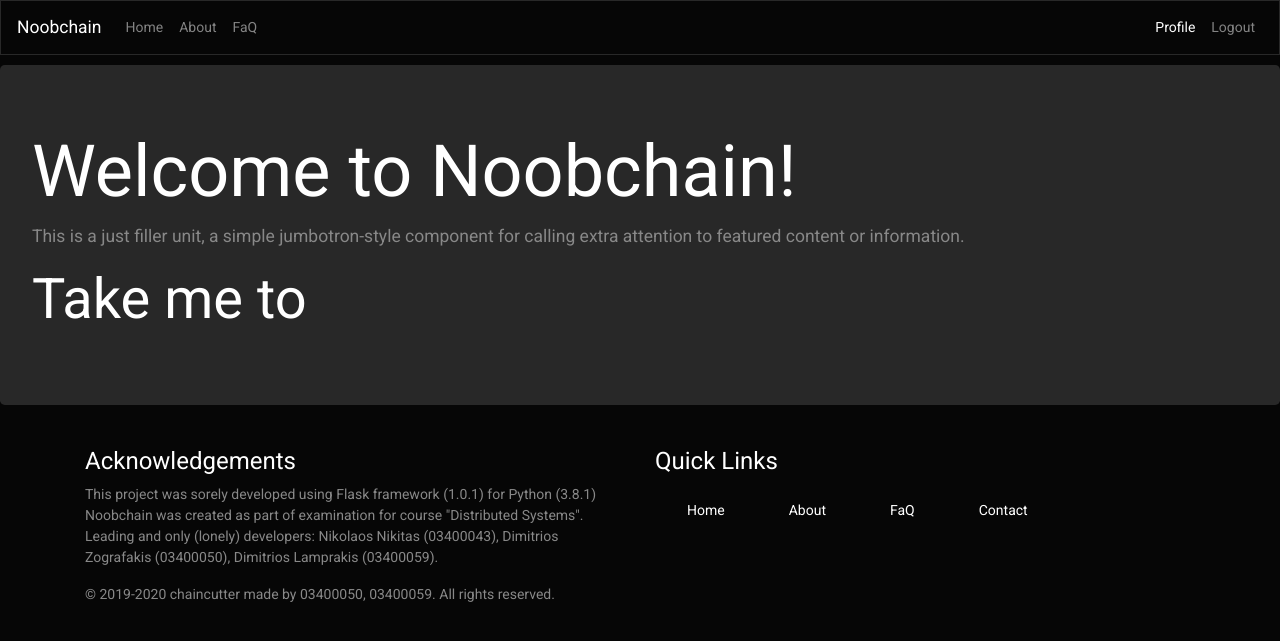
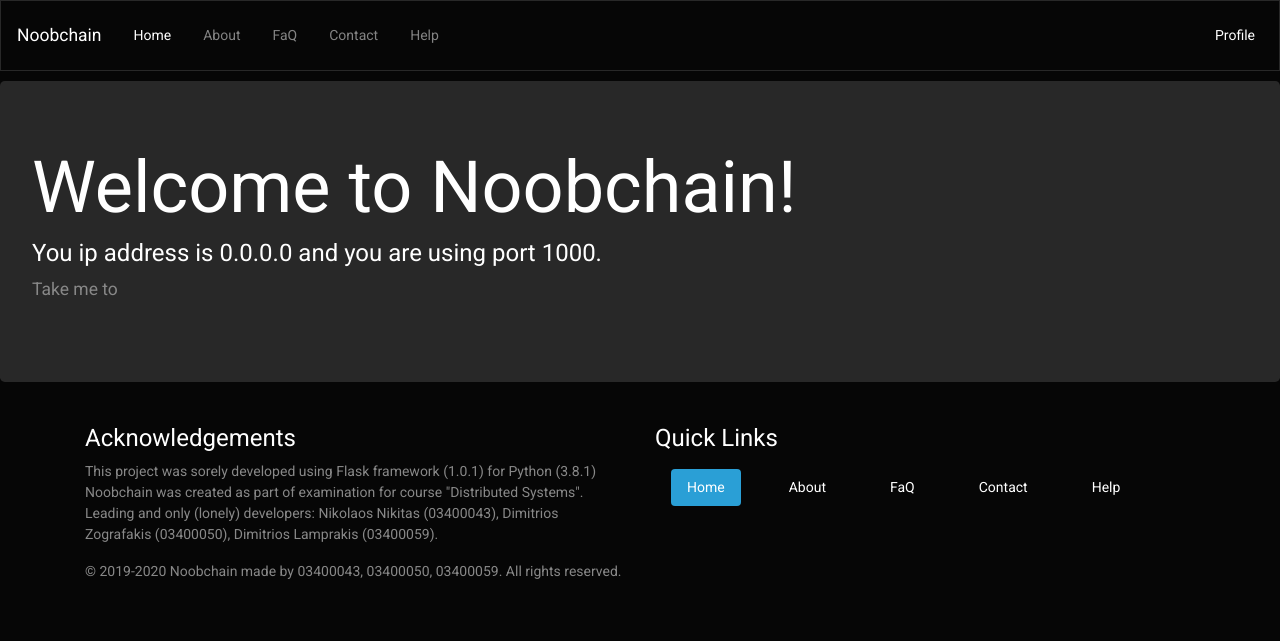
Before and after one commit to nikoshet/noobchain, a Flask app: page / in a window 1280 px wide. Shown: the top 641 px of the page. Run offline with Flask 2, Linux system fonts and the light colour scheme; some libraries are stand-ins or nearby versions.

Commit message:
Removed breadcrumbs, added profile page

```diff
--- a/noobchain/breadcumb.py
+++ /dev/null
@@ -1,37 +0,0 @@
-# https://stackoverflow.com/questions/13444666/implementing-breadcrumbs-in-python-using-flask
-# Breadcrumb to save user's visited locations
-import functools
-import collections
-
-import flask
-
-BreadCrumb = collections.namedtuple('BreadCrumb', ['path', 'title'])
-
-
-def breadcrumb(view_title):
-    def decorator(f):
-        @functools.wraps(f)
-        def decorated_function(*args, **kwargs):
-            # Put title into flask.g so views have access and
-            # don't need to repeat it
-            flask.g.title = view_title
-            # Also put previous breadcrumbs there, ready for view to use
-            session_crumbs = flask.session.setdefault('crumbs', [])
-            flask.g.breadcrumbs = []
-            for path, title in session_crumbs:
-                flask.g.breadcrumbs.append(BreadCrumb(path, title))
-
-            # Call the view
-            rv = f(*args, **kwargs)
-
-            # Now add the request path and title for that view
-            # to the list of crumbs we store in the session.
-            flask.session.modified = True
-            session_crumbs.append((flask.request.path, view_title))
-            # Only keep most recent crumbs (number should be configurable)
-            if len(session_crumbs) > 3:
-                session_crumbs.pop(0)
-
-            return rv
-        return decorated_function
-    return decorator
--- a/noobchain/main.py
+++ b/noobchain/main.py
@@ -1,17 +1,13 @@
 # Import libraries
-from flask import Flask, jsonify, render_template
+from flask import Flask, jsonify, render_template, make_response, session
 from noobchain.Node import Node
-from noobchain.breadcumb import breadcrumb
 from argparse import ArgumentParser
 from threading import Thread
 import time
 import os
 
-# Windows
-# os.system('set FLASK_APP=main.py')
-
 app = Flask(__name__, static_folder='static')
-app.secret_key = "super secret key"
+app.secret_key = 'nikita tsikita'
 
 #HOST = '127.0.0.1'
 #PORT = 4000
@@ -22,21 +18,51 @@ app.secret_key = "super secret key"
 
 # Home page
 @app.route('/')
-@breadcrumb('home')
 def home():
+
+    # Store host ip and port
+    session['HOST'] = HOST
+    session['PORT'] = PORT
+
+    # Keep track of current page
+    session['viewing'] = 'home'
+
     return render_template('home.html')
 
 
 # Help
 @app.route('/help', methods=['GET'])
 def help():
-    return render_template("help.html")
+    session['viewing'] = 'help'
+    return render_template('help.html')
 
 
 # About
 @app.route('/about', methods=['GET'])
 def about():
+    session['viewing'] = 'about'
     return render_template("about.html")
+
+
+# Contact
+@app.route('/contact', methods=['GET'])
+def contact():
+    session['viewing'] = 'contact'
+    return render_template("contact.html")
+
+
+# Frequently Asked Questions
+@app.route('/faq', methods=['GET'])
+def faq():
+    session['viewing'] = 'faq'
+    return render_template("faq.html")
+
+
+# User's Profile
+@app.route('/profile', methods=['GET'])
+def profile():
+    session['viewing'] = 'profile'
+    return render_template("profile.html")
 
 
 # View last transactions in the blockchain
@@ -81,7 +107,13 @@ ip_of_bootstrap = args.ip_of_bootstrap
 port_of_bootstrap = args.port_of_bootstrap
 no_of_nodes = args.nodes
 
-print('Inputs:', HOST, PORT, boot, ip_of_bootstrap, port_of_bootstrap)
+# Save HOST, PORT as cookies
+# res = make_response('Setting up Cookies')
+# res.set_cookie('host', HOST)
+# res.set_cookie('port', PORT)
+
+
+print(f'Inputs: {HOST}, {PORT}, {boot}, {ip_of_bootstrap}, {port_of_bootstrap}')
 # Start node
 t_node = Thread(target=start_new_node, args=(HOST, PORT, boot, ip_of_bootstrap, port_of_bootstrap, no_of_nodes))
 t_node.start()
--- a/noobchain/templates/about.html
+++ b/noobchain/templates/about.html
@@ -1,7 +1,6 @@
 {% extends 'layout/base.html' %}
 
 {% block content %}
-{% load static %}
 
 
 {% endblock %}
--- a/noobchain/templates/help.html
+++ b/noobchain/templates/help.html
@@ -0,0 +1,6 @@
+{% extends 'layout/base.html' %}
+
+{% block content %}
+
+
+{% endblock %}
--- a/noobchain/templates/home.html
+++ b/noobchain/templates/home.html
@@ -3,10 +3,9 @@
 {% block content %}
 <div class="jumbotron">
     <h1 class="display-3">Welcome to Noobchain!</h1>
-    <p class="lead">This is a just filler unit, a simple jumbotron-style component for calling extra attention to
-        featured content or information.</p>
+    <h5 class="display-5">You ip address is {{ session['HOST'] }} and you are using port {{ session['PORT'] }}.</h5>
 
-    <h4 class="display-4">Take me to</h4>
+    <p class="lead">Take me to</h5>
     <div class="row">
 
     </div>
--- a/noobchain/templates/layout/footer.html
+++ b/noobchain/templates/layout/footer.html
@@ -1,7 +1,7 @@
 <footer class="page-footer">
     <div class="container">
         <div class="row">
-            <div class="col 6">
+            <div class="col-6">
                 <h5 class="white-text">Acknowledgements</h5>
                 <p class="grey-text text-lighten-4">This project was sorely developed using Flask framework (1.0.1) for
                     Python (3.8.1)
@@ -9,49 +9,36 @@
                     Leading and only (lonely) developers: Nikolaos Nikitas (03400043), Dimitrios Zografakis (03400050), Dimitrios Lamprakis
                     (03400059).</p>
             </div>
-            <div class="col 6">
+            <div class="col-6">
                 <h5 class="white-text">Quick Links</h5>
                 <ul class="nav nav-pills">
                     <li class="nav-link">
-                        {% if 'home' in g.breadcrumbs %}
-                        <a class="nav-link active" href="{{ 'contact.html' }}">Home</a>
-                        {% else %}
-                        <a class="nav-link" href="{{ 'contact.html' }}">Home</a>
-                        {% endif %}
+                        <a class="nav-link {{'active' if 'home'==session['viewing'] }}" href="{{ url_for('home') }}">Home</a>
                     </li>
 
                     <li class="nav-link">
-                        {% if 'about' in g.breadcrumbs %}
-                        <a class="nav-link active" href="{{ 'contact.html' }}">About</a>
-                        {% else %}
-                        <a class="nav-link" href="{{ 'contact.html' }}">About</a>
-                        {% endif %}
+                        <a class="nav-link {{'active' if 'about'==session['viewing'] }}" href="{{ url_for('about') }}">About</a>
                     </li>
 
                     <li class="nav-link">
-                        {% if 'faq' in g.breadcrumbs %}
-                        <a class="nav-link active" href="{{ 'contact.html' }}">FaQ</a>
-                        {% else %}
-                        <a class="nav-link" href="{{ 'contact.html' }}">FaQ</a>
-                        {% endif %}
+                        <a class="nav-link {{'active' if 'faq'==session['viewing'] }}" href="{{ url_for('faq') }}">FaQ</a>
                     </li>
 
                     <li class="nav-link">
-                        {% if 'contact' in g.breadcrumbs %}
-                        <a class="nav-link" href="{{ 'contact.html' }}">Contact</a>
-                        {% else %}
-                        <a class="nav-link" href="{{ 'contact.html' }}">Contact</a>
-                        {% endif %}
+                        <a class="nav-link {{ 'active' if 'contact'==session['viewing'] }}" href="{{ url_for('contact') }}">Contact</a>
+                    </li>
+
+                    <li class="nav-link">
+                        <a class="nav-link {{ 'active' if 'help'==session['viewing'] }}" href="{{ url_for('help') }}">Help</a>
                     </li>
                 </ul>
             </div>
         </div>
     </div>
 
-
     <div class="footer-copyright">
         <div class="container">
-            © 2019-2020 chaincutter made by 03400050, 03400059. All rights reserved.
+            © 2019-2020 Noobchain made by 03400043, 03400050, 03400059. All rights reserved.
         </div>
     </div>
 </footer>
--- a/noobchain/templates/layout/navbar.html
+++ b/noobchain/templates/layout/navbar.html
@@ -1,5 +1,5 @@
 <nav class="navbar navbar-expand-lg navbar-dark bg-dark">
-    <a class="navbar-brand" href="{{ 'contact.html' }}">Noobchain</a>
+    <a class="navbar-brand" href="{{ url_for('home') }}">Noobchain</a>
     <button class="navbar-toggler" type="button" data-toggle="collapse" data-target="#navbarColor02"
             aria-controls="navbarColor02" aria-expanded="false" aria-label="Toggle navigation">
         <span class="navbar-toggler-icon"></span>
@@ -7,39 +7,32 @@
 
     <div class="collapse navbar-collapse" id="navbarColor02">
         <ul class="navbar-nav mr-auto">
-            {% if 'home' in g.breadcrumbs %}
-            <li class="nav-item active">
-                {% else %}
-            <li class="nav-item">
-                {% endif %}
-                <a class="nav-link" href="{{ url_for('home') }}">Home</a>
+            <li class="nav-link">
+                <a class="nav-link {{'active' if 'home'==session['viewing'] }}" href="{{ url_for('home') }}">Home</a>
             </li>
 
-            {% if 'about' in g.breadcrumbs %}
-            <li class="nav-item active">
-                {% else %}
-            <li class="nav-item">
-                {% endif %}
-                <a class="nav-link" href="{{ 'contact.html' }}">About</a>
+            <li class="nav-link">
+                <a class="nav-link {{'active' if 'about'==session['viewing'] }}" href="{{ url_for('about') }}">About</a>
             </li>
 
-            {% if 'faq' in g.breadcrumbs %}
-            <li class="nav-item active">
-                {% else %}
-            <li class="nav-item">
-                {% endif %}
-                <a class="nav-link" href="{{ 'contact.html' }}">FaQ</a>
+            <li class="nav-link">
+                <a class="nav-link {{'active' if 'faq'==session['viewing'] }}" href="{{ url_for('faq') }}">FaQ</a>
+            </li>
+
+            <li class="nav-link">
+                <a class="nav-link {{ 'active' if 'contact'==session['viewing'] }}" href="{{ url_for('contact') }}">Contact</a>
+            </li>
+
+            <li class="nav-link">
+                <a class="nav-link {{ 'active' if 'help'==session['viewing'] }}" href="{{ url_for('help') }}">Help</a>
             </li>
         </ul>
     </div>
 
-
     <ul class="navbar-nav ml-auto">
         <li class="nav-item active">
-            <a class="nav-link" href="{{ 'contact.html' }}">Profile</a>
-        </li>
-        <li class="nav-item">
-            <a class="nav-link" href="{{ 'contact.html' }}">Logout</a>
+            <a class="nav-link {{ 'active' if 'profile'==session['viewing'] }}"
+               href="{{ url_for('profile') }}">Profile</a>
         </li>
 
     </ul>
```
Also changed, not shown: noobchain/templates/profile.html (added, +77 -0 lines), README.md, noobchain/static/profile_image.png (added).
